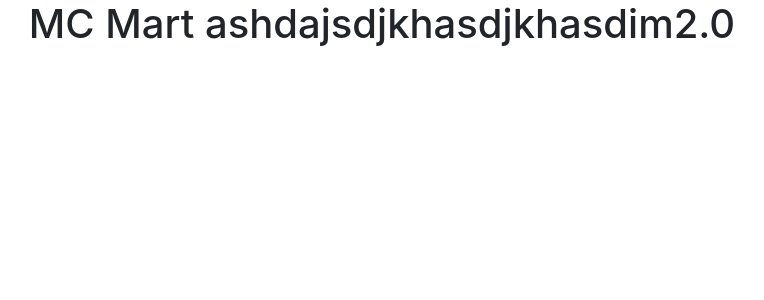
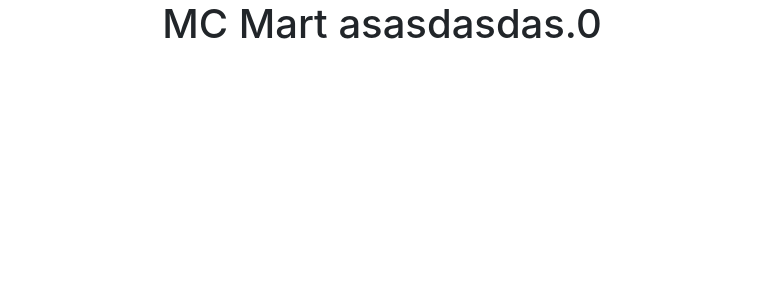
Before and after one commit to giovanni-agra/McMart2.0, a PHP site: page / in a window 1280 px wide. Shown: the top 300 px of the page, without its empty margins (258-1022 px from the left). Run offline with PHP 8.4, Linux system fonts and the light colour scheme; some libraries are stand-ins or nearby versions; some web fonts are replaced.

Commit message:
Update index.php

```diff
--- a/index.php
+++ b/index.php
@@ -34,7 +34,7 @@
 
             </header>
 
-            <h1 class="text-center">MC Mart ashdajsdjkhasdjkhasdim2.0</h1>
+            <h1 class="text-center">MC Mart asasdasdas.0</h1>
 
 
 
```
